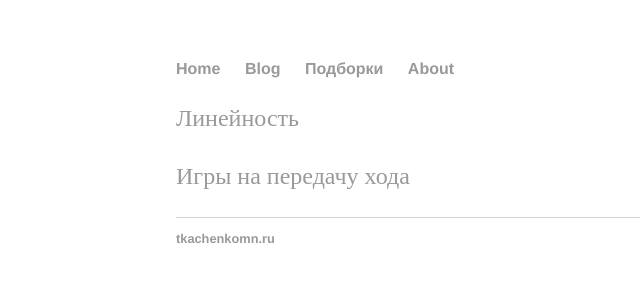
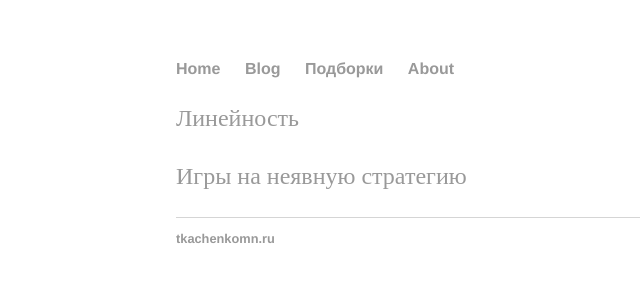
Before and after one commit to mathgems/mathgems.github.io, a Jekyll site: the page built from selected/index.html, in a window 1280 px wide. Shown: the top 300 px of the page, without its empty margins (16-656 px from the left). Built offline with Jekyll 4.4.1, drawn with Linux system fonts in a browser that asks for light colours.

Commit message:
Update index.html

```diff
--- a/selected/index.html
+++ b/selected/index.html
@@ -5,5 +5,5 @@ title: Подборки - tmn, ttt
 
 <div class="blurb">
 	<p><a href="linearity.html">Линейность</a></p>
-	<p><a href="turn-relay-games.html">Игры на передачу хода</a></p>
+	<p><a href="implicit-strategy-games.html">Игры на неявную стратегию</a></p>
 </div><!-- /.blurb -->
```
